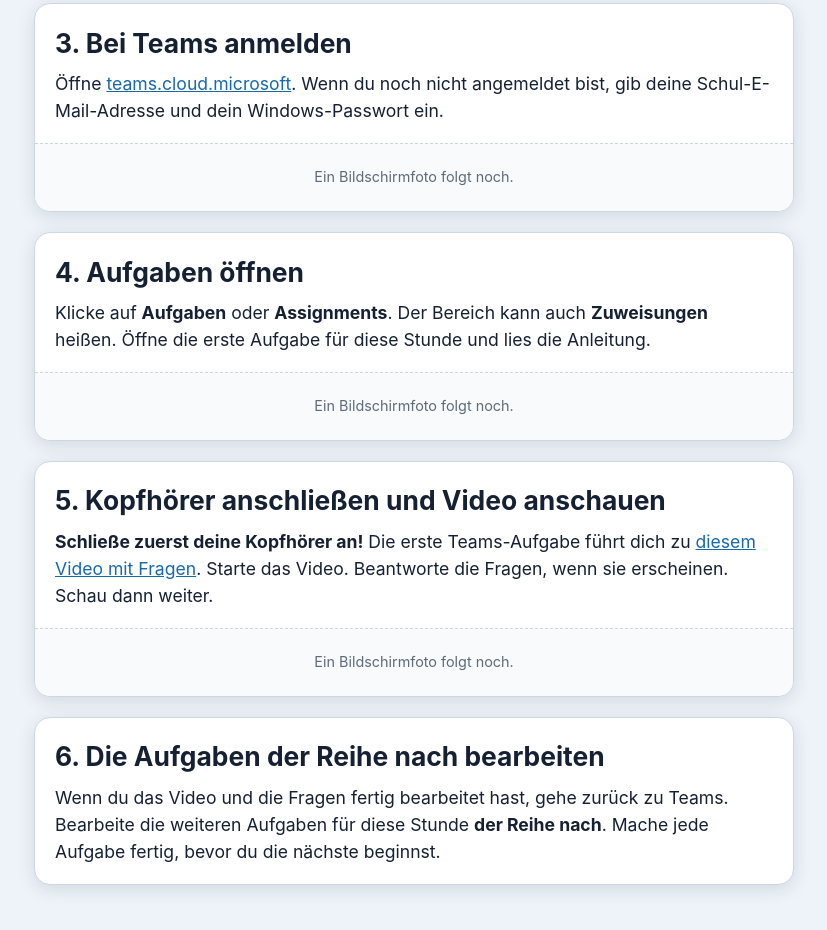
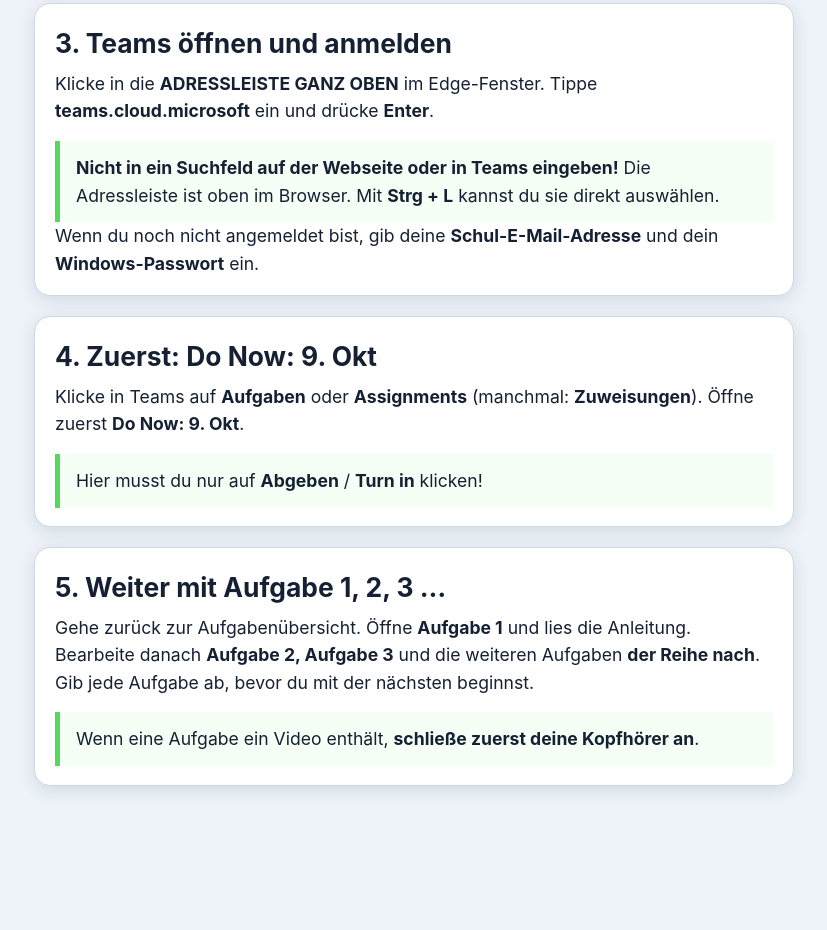
Before and after one commit to eudinaesis/grg23, a plain HTML site: page 1a-dgb/Digital-und-analog.html in a window 1280 px wide. Shown: the part 894-1824 px from the top of the page, without its empty margins (226-1053 px from the left). After the commit the page ends 1744 px from the top, so only its background shows below. Drawn offline with Linux system fonts and the light colour scheme.

Commit message:
Clarify 1A Teams address bar, Do Now submission and assignment order

```diff
--- a/1a-dgb/Digital-und-analog.html
+++ b/1a-dgb/Digital-und-analog.html
@@ -40,7 +40,7 @@
 
       <h1><span data-lang="de">3. Digital und analog</span><span data-lang="en">3. Digital and analog</span></h1>
 
-      <p><span data-lang="de">Melde dich an. Schau das Video an und beantworte die Fragen.</span><span data-lang="en">Sign in and work through the video with questions.</span></p>
+      <p><span data-lang="de">Melde dich an und bearbeite die Aufgaben in Teams der Reihe nach.</span><span data-lang="en">Sign in and work through the assignments in Teams in order.</span></p>
     </header>
     <section class="tutorial">
       <article class="tutorial-step">
@@ -75,52 +75,26 @@
 
       <article class="tutorial-step">
         <div class="step-copy">
-
-          <h2><span data-lang="de">3. Bei Teams anmelden</span><span data-lang="en">3. Sign in to Teams</span></h2>
-
-          <p><span data-lang="de">Öffne <a href="https://teams.cloud.microsoft/" target="_blank" rel="noopener">teams.cloud.microsoft</a>. Wenn du noch nicht angemeldet bist, gib deine Schul-E-Mail-Adresse und dein Windows-Passwort ein.</span><span data-lang="en">Open <a href="https://teams.cloud.microsoft/" target="_blank" rel="noopener">teams.cloud.microsoft</a>. If you are not already signed in, use your school email and Windows password.</span></p>
-
-        </div>
-        <!-- Replace this placeholder with the screenshot for: Teams-Anmeldung / Teams sign-in -->
-        <div class="screenshot-placeholder">
-
-          <span><span data-lang="de">Ein Bildschirmfoto folgt noch.</span><span data-lang="en">Screenshot coming soon.</span></span>
+          <h2><span data-lang="de">3. Teams öffnen und anmelden</span><span data-lang="en">3. Open Teams and sign in</span></h2>
+          <p><span data-lang="de">Klicke in die <strong>ADRESSLEISTE GANZ OBEN</strong> im Edge-Fenster. Tippe <strong>teams.cloud.microsoft</strong> ein und drücke <strong>Enter</strong>.</span><span data-lang="en">Click the <strong>ADDRESS BAR AT THE VERY TOP</strong> of the Edge window. Type <strong>teams.cloud.microsoft</strong> and press <strong>Enter</strong>.</span></p>
+          <div class="note"><span data-lang="de"><strong>Nicht in ein Suchfeld auf der Webseite oder in Teams eingeben!</strong> Die Adressleiste ist oben im Browser. Mit <strong>Strg + L</strong> kannst du sie direkt auswählen.</span><span data-lang="en"><strong>Do not type it in a search box on the webpage or in Teams!</strong> The address bar is at the top of the browser. You can select it directly with <strong>Ctrl + L</strong>.</span></div>
+          <p><span data-lang="de">Wenn du noch nicht angemeldet bist, gib deine <strong>Schul-E-Mail-Adresse</strong> und dein <strong>Windows-Passwort</strong> ein.</span><span data-lang="en">If you are not already signed in, enter your <strong>school email address</strong> and your <strong>Windows password</strong>.</span></p>
         </div>
       </article>
 
       <article class="tutorial-step">
         <div class="step-copy">
-
-          <h2><span data-lang="de">4. Aufgaben öffnen</span><span data-lang="en">4. Open Assignments</span></h2>
-
-          <p><span data-lang="de">Klicke auf <strong>Aufgaben</strong> oder <strong>Assignments</strong>. Der Bereich kann auch <strong>Zuweisungen</strong> heißen. Öffne die erste Aufgabe für diese Stunde und lies die Anleitung.</span><span data-lang="en">Click <strong>Aufgaben</strong> or <strong>Assignments</strong>. The section may also be called <strong>Zuweisungen</strong>. Open the first assignment for this lesson and read the instructions.</span></p>
-
-        </div>
-        <!-- Replace this placeholder with the screenshot for: Aufgaben in Teams / Assignments in Teams -->
-        <div class="screenshot-placeholder">
-
-          <span><span data-lang="de">Ein Bildschirmfoto folgt noch.</span><span data-lang="en">Screenshot coming soon.</span></span>
+          <h2><span data-lang="de">4. Zuerst: Do Now: 9. Okt</span><span data-lang="en">4. First: Do Now: 9. Okt</span></h2>
+          <p><span data-lang="de">Klicke in Teams auf <strong>Aufgaben</strong> oder <strong>Assignments</strong> (manchmal: <strong>Zuweisungen</strong>). Öffne zuerst <strong>Do Now: 9. Okt</strong>.</span><span data-lang="en">In Teams, click <strong>Aufgaben</strong> or <strong>Assignments</strong> (sometimes: <strong>Zuweisungen</strong>). First open <strong>Do Now: 9. Okt</strong>.</span></p>
+          <div class="note"><span data-lang="de">Hier musst du nur auf <strong>Abgeben</strong> / <strong>Turn in</strong> klicken!</span><span data-lang="en">All you need to do here is click <strong>Abgeben</strong> / <strong>Turn in</strong>!</span></div>
         </div>
       </article>
 
       <article class="tutorial-step">
         <div class="step-copy">
-
-          <h2><span data-lang="de">5. Kopfhörer anschließen und Video anschauen</span><span data-lang="en">5. Plug in headphones and watch the video</span></h2>
-
-          <p><span data-lang="de"><strong>Schließe zuerst deine Kopfhörer an!</strong> Die erste Teams-Aufgabe führt dich zu <a href="https://apps.zum.de/apps/8342" target="_blank" rel="noopener">diesem Video mit Fragen</a>. Starte das Video. Beantworte die Fragen, wenn sie erscheinen. Schau dann weiter.</span><span data-lang="en"><strong>Plug in your headphones first!</strong> The first Teams assignment sends you to <a href="https://apps.zum.de/apps/8342" target="_blank" rel="noopener">this video with questions</a>. Start the video. Answer the questions as they appear. Then keep watching.</span></p>
-
-        </div>
-        <!-- Replace this placeholder with the screenshot for: Video und Fragen / Video and questions -->
-        <div class="screenshot-placeholder">
-
-          <span><span data-lang="de">Ein Bildschirmfoto folgt noch.</span><span data-lang="en">Screenshot coming soon.</span></span>
-        </div>
-      </article>
-      <article class="tutorial-step">
-        <div class="step-copy">
-          <h2><span data-lang="de">6. Die Aufgaben der Reihe nach bearbeiten</span><span data-lang="en">6. Continue with the assignments in order</span></h2>
-          <p><span data-lang="de">Wenn du das Video und die Fragen fertig bearbeitet hast, gehe zurück zu Teams. Bearbeite die weiteren Aufgaben für diese Stunde <strong>der Reihe nach</strong>. Mache jede Aufgabe fertig, bevor du die nächste beginnst.</span><span data-lang="en">When you have finished the video and its questions, go back to Teams. Continue with the remaining assignments for this lesson <strong>in order</strong>. Finish each assignment before starting the next one.</span></p>
+          <h2><span data-lang="de">5. Weiter mit Aufgabe 1, 2, 3 …</span><span data-lang="en">5. Continue with Aufgabe 1, 2, 3 …</span></h2>
+          <p><span data-lang="de">Gehe zurück zur Aufgabenübersicht. Öffne <strong>Aufgabe 1</strong> und lies die Anleitung. Bearbeite danach <strong>Aufgabe 2, Aufgabe 3</strong> und die weiteren Aufgaben <strong>der Reihe nach</strong>. Gib jede Aufgabe ab, bevor du mit der nächsten beginnst.</span><span data-lang="en">Return to the assignments list. Open <strong>Aufgabe 1</strong> and read the instructions. Then work through <strong>Aufgabe 2, Aufgabe 3</strong> and the remaining assignments <strong>in order</strong>. Hand in each assignment before starting the next one.</span></p>
+          <div class="note"><span data-lang="de">Wenn eine Aufgabe ein Video enthält, <strong>schließe zuerst deine Kopfhörer an</strong>.</span><span data-lang="en">If an assignment includes a video, <strong>plug in your headphones first</strong>.</span></div>
         </div>
       </article>
     </section>
```
